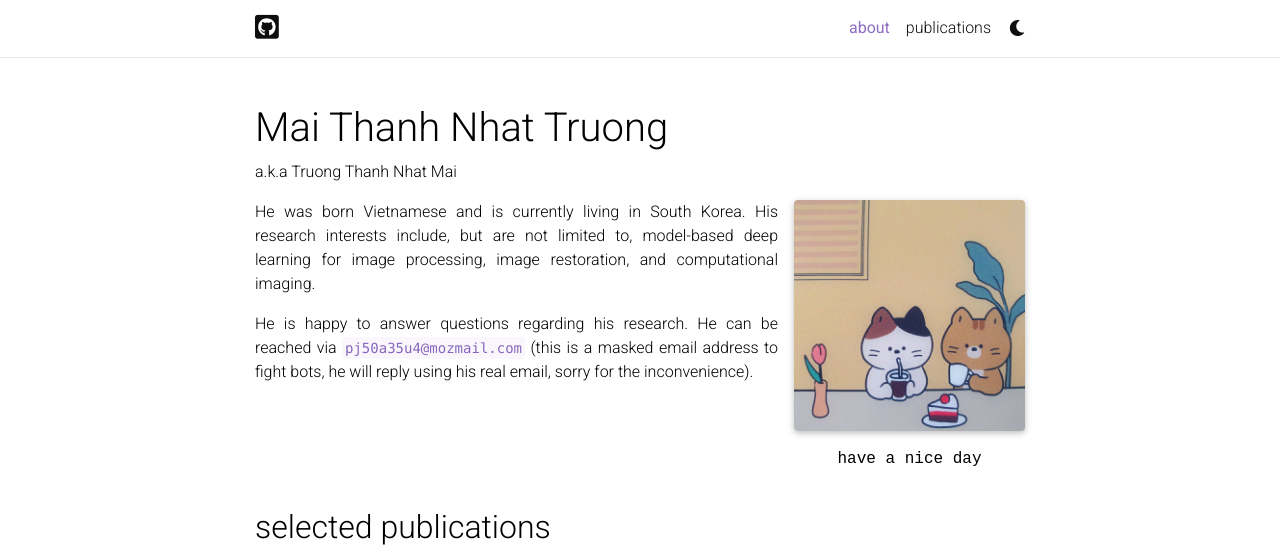
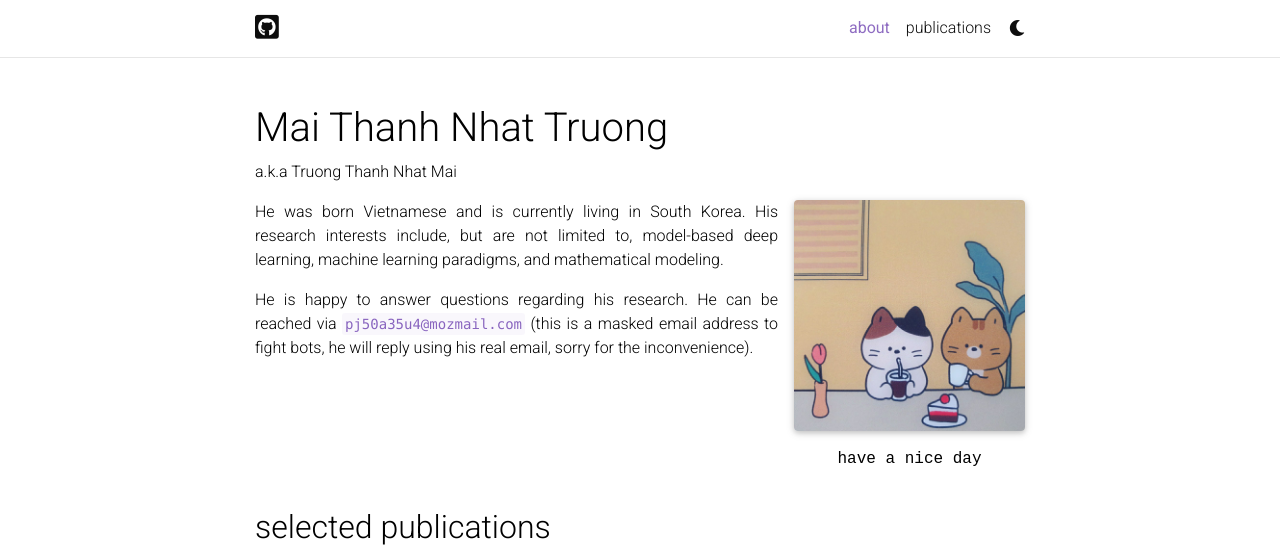
Before and after one commit to mtntruong/mtntruong.github.io, a Jekyll site: the page built from _pages/about.md, in a window 1280 px wide, cut to the strip 0-558 px from the top of the page. Built offline with Jekyll 4.4.1, drawn with Linux system fonts in a browser that asks for light colours; full-size pictures stand in for the smaller copies a plugin makes; comment, search, counter and statistics services are not loaded; a style sheet for code colours, icons or effects is not loaded.

Commit message:
Update about.md

```diff
--- a/_pages/about.md
+++ b/_pages/about.md
@@ -15,6 +15,6 @@ news: false  # includes a list of news items
 selected_papers: true # includes a list of papers marked as "selected={true}"
 social: true  # includes social icons at the bottom of the page
 ---
-He was born Vietnamese and is currently living in South Korea. His research interests include, but are not limited to, model-based deep learning for image processing, image restoration, and computational imaging.
+He was born Vietnamese and is currently living in South Korea. His research interests include, but are not limited to, model-based deep learning, machine learning paradigms, and mathematical modeling.
 
 He is happy to answer questions regarding his research. He can be reached via `pj50a35u4@mozmail.com` (this is a masked email address to fight bots, he will reply using his real email, sorry for the inconvenience).
```
